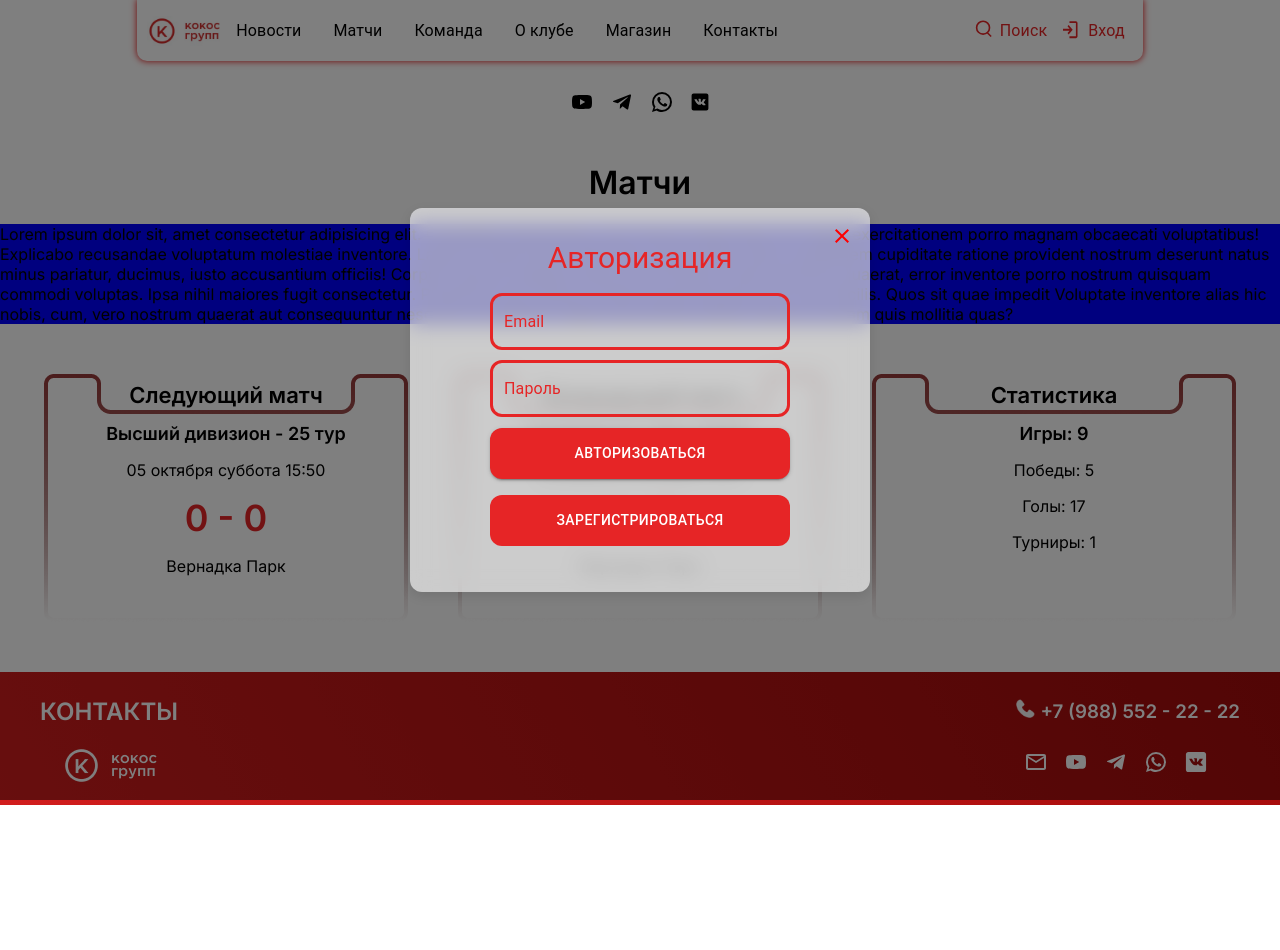
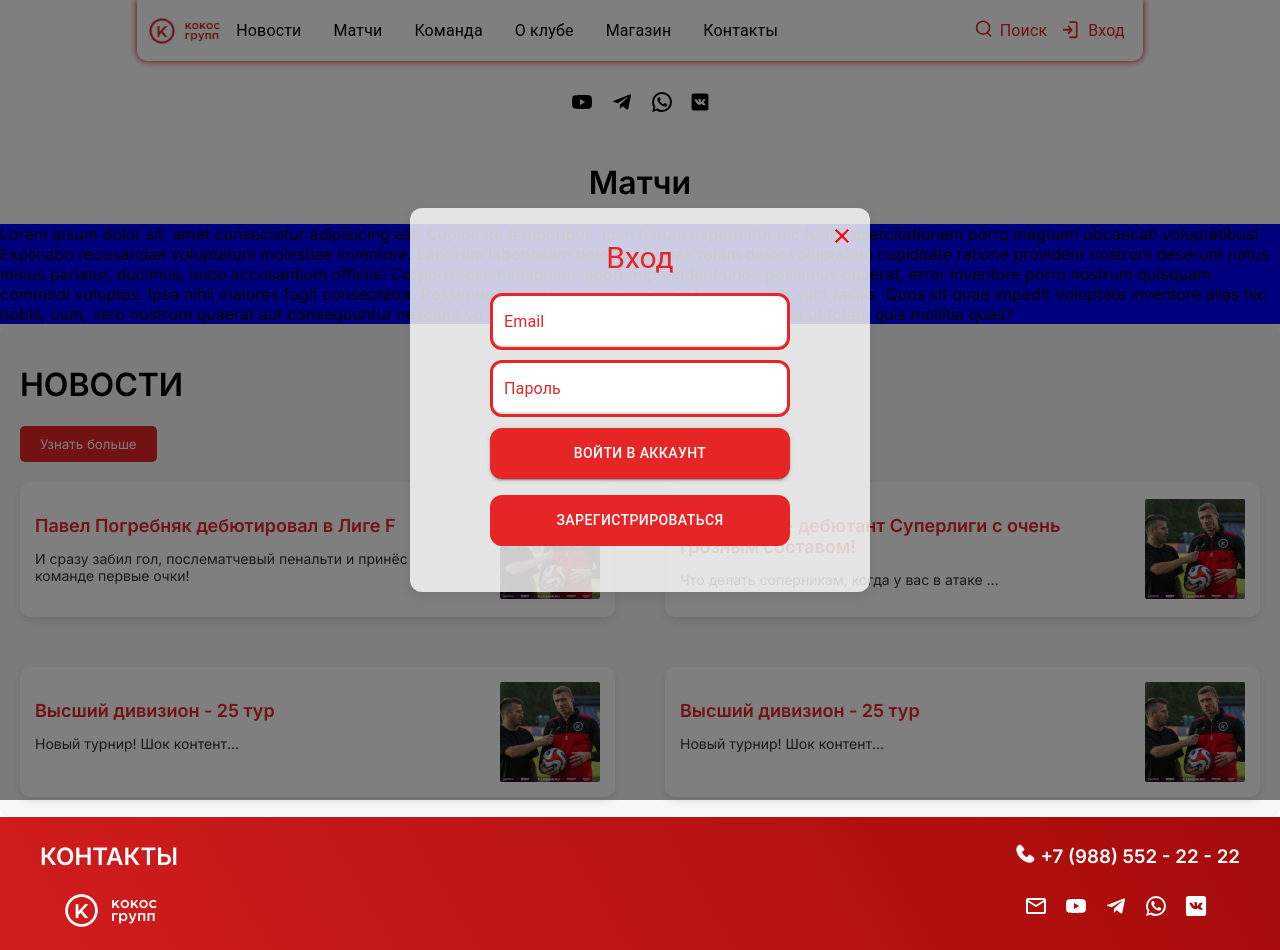
Before and after one commit to Juryxa/kokosBeerLove, a React (Create React App) app in the folder client/: page /matches in a window 1280 px wide. Both pictures are taken after a click on the button "Вход". Before the commit the page ends 805 px from the top, so only its background shows below. Built offline with nearby package versions, Linux system fonts and the light colour scheme.

Commit message:
news and regestration fix

```diff
--- a/client/src/components/Footer.css
+++ b/client/src/components/Footer.css
@@ -8,6 +8,7 @@
     align-items: center;
     width: 100%;
     position: static;
+
   }
 
   .footer-content {
--- /dev/null
+++ b/client/src/components/NewsPreview.css
@@ -0,0 +1,69 @@
+.news-section {
+    padding: 20px;
+    background-color: #f8f8f8;
+    border-radius: 10px;
+    max-width: 1340px;
+    margin: 0 auto;
+}
+
+.news-title {
+    font-size: 18px;
+    color: #E62526; /* Цвет заголовка */
+    margin-bottom: 10px;
+}
+
+.news-text {
+    font-size: 14px;
+    color: #333;
+}
+
+.more-button {
+    background-color: #E62526; /* Цвет кнопки */
+    color: white;
+    border: none;
+    border-radius: 5px;
+    padding: 10px 20px;
+    cursor: pointer;
+    margin-bottom: 20px;
+}
+
+.news-cards-container {
+    display: flex;
+    flex-wrap: wrap;
+    justify-content: space-between; /* Разделяет карточки */
+    gap: 50px; /* Промежуток между карточками */
+}
+
+.news-card {
+    background-color: white;
+    border-radius: 10px;
+    box-shadow: 0 4px 10px rgba(0, 0, 0, 0.1);
+    overflow: hidden;
+    transition: transform 0.3s;
+    display: flex;
+    flex-direction: row;
+    width: calc(50% - 25px); /* Занимает 50% ширины с учётом отступов */
+}
+
+.news-card:hover {
+    transform: scale(1.05); /* Эффект при наведении */
+}
+
+.news-image {
+    width: 100px;
+    height: 100px;
+    object-fit: cover; /* Обеспечивает обрезку изображения по размеру блока */
+}
+
+.news-content-text {
+    padding: 15px;
+    flex-grow: 1; /* Позволяет текстовому блоку занимать оставшуюся ширину */
+}
+
+.news-content-img {
+    display: flex;
+    justify-content: center;
+    align-items: center;
+    padding: 15px;
+    border-radius: 15px;
+}
--- /dev/null
+++ b/client/src/components/NewsPreview.tsx
@@ -0,0 +1,73 @@
+import React from 'react';
+import './NewsPreview.css';
+import newsImg from '../images/news.png'
+import {Link} from 'react-router-dom';
+
+interface News{
+    title:string,
+    content:string,
+    image:string,
+}
+
+
+
+
+const NewsCard:React.FC<News> = ({ title, content, image }) => {
+  return (
+    <div className="news-card">
+
+      <div className="news-content-text">
+        <h3 className="news-title">{title}</h3>
+        <p className="news-text">{content}</p>
+      </div>
+
+        <div className="news-content-img">
+        <img src={image} alt="news" className="news-image" />
+        </div>
+
+    </div>
+  );
+};
+
+const NewsPreview = () => {
+  const newsData = [
+    {
+      title: "Павел Погребняк дебютировал в Лиге F",
+      content: "И сразу забил гол, послематчевый пенальти и принёс команде первые очки!",
+      image: "../images/news.png" // Укажите путь к вашему изображению
+    },
+    {
+      title: "Кокс Групп - дебютант Суперлиги с очень грозным составом!",
+      content: "Что делать соперникам, когда у вас в атаке ...",
+      image: "../images/news.png" // Укажите путь к вашему изображению
+    },
+    {
+      title: "Высший дивизион - 25 тур",
+      content: "Новый турнир! Шок контент...",
+      image: "../images/news.png" // Укажите путь к вашему изображению
+    },
+    {
+      title: "Высший дивизион - 25 тур",
+      content: "Новый турнир! Шок контент...",
+      image: "../images/news.png" // Укажите путь к вашему изображению
+    },
+  ];
+
+  return (
+    <div className="news-section">
+      <h1>НОВОСТИ</h1>
+      <button className="more-button">
+  <Link to="/news" style={{ textDecoration: 'none', color: 'white' }}>
+    Узнать больше
+  </Link>
+</button>
+      <div className="news-cards-container">
+        {newsData.map((news, index) => (
+          <NewsCard key={index} title={news.title} content={news.content} image={newsImg} />
+        ))}
+      </div>
+    </div>
+  );
+};
+
+export default NewsPreview;
--- a/client/src/components/RegistrationModal.tsx
+++ b/client/src/components/RegistrationModal.tsx
@@ -1,15 +1,15 @@
-import React, {useState, useContext} from 'react';
-import {Modal, Box, Button, TextField, Typography,IconButton} from '@mui/material';
-import {Context} from '../index';
-import {observer} from 'mobx-react-lite';
+import React, { useState, useContext } from 'react';
+import { Modal, Box, Button, TextField, Typography, IconButton } from '@mui/material';
+import { Context } from '../index';
+import { observer } from 'mobx-react-lite';
 import CloseIcon from '@mui/icons-material/Close';
 
 const RegistrationModal: React.FC<{ open: boolean, handleClose: () => void }> = ({ open, handleClose }) => {
   const [isLogin, setIsLogin] = useState<boolean>(true);
   const [email, setEmail] = useState<string>('');
   const [password, setPassword] = useState<string>('');
-  const [name, setName] = useState<string>(''); // Поле для имени при регистрации
-  const [confirmPassword, setConfirmPassword] = useState<string>(''); // Подтверждение пароля
+  const [name, setName] = useState<string>('');
+  const [confirmPassword, setConfirmPassword] = useState<string>('');
   const { store } = useContext(Context);
 
   const handleSubmit = () => {
@@ -22,15 +22,14 @@ const RegistrationModal: React.FC<{ open: boolean, handleClose: () => void }> =
       }
       store.registration(email, password);
     }
-    handleClose(); // Закрыть модальное окно после регистрации/логина
+    handleClose();
   };
 
   return (
     <Modal open={open} onClose={handleClose}>
       <Box
         sx={{
-                    backgroundColor: 'rgba(255, 255, 255, 0.6)',
-                    backdropFilter: 'blur(10px)',
+          backgroundColor: 'rgba(255, 255, 255, 0.8)', // Прозрачность контейнера
           borderRadius: '12px',
           padding: '30px',
           width: '400px',
@@ -40,42 +39,37 @@ const RegistrationModal: React.FC<{ open: boolean, handleClose: () => void }> =
           top: '50%',
           left: '50%',
           transform: 'translate(-50%, -50%)',
-
-
         }}
       >
         <IconButton
-          onClick={handleClose} // Закрываем модальное окно
+          onClick={handleClose}
           sx={{
             position: 'absolute',
             top: 8,
             right: 8,
-            color:"red"
+            color: "red"
           }}
         >
           <CloseIcon />
         </IconButton>
-                <Typography variant="h5" sx={{mb: 2, color: '#E62526', fontSize: "30px"}}>
-                    {isLogin ? "Авторизация" : "Регистрация"}
+
+        <Typography variant="h5" sx={{ mb: 2, color: '#E62526', fontSize: "30px" }}>
+          {isLogin ? "Вход" : "Регистрация"}
         </Typography>
 
-                {/* Поле для имени, отображается только при регистрации */}
         {!isLogin && (
           <TextField
-
             sx={{
-                            mb: 2, height: "51px", width: "300px",
+              mb: 2, height: "51px", width: "300px",borderRadius: '12px',
+              // Убираем прозрачность у инпутов
+              backgroundColor: 'white',
               '& .MuiOutlinedInput-root': {
-                                '& fieldset': {borderColor: '#E62526', borderWidth: '3px', borderRadius: '12px',},
-                                '&:hover fieldset': {borderColor: '#E62526', borderWidth: '3px', borderRadius: '12px',},
-                                '&.Mui-focused fieldset': {
-                                    borderColor: '#E62526',
-                                    borderWidth: '3px',
-                                    borderRadius: '12px',
+                '& fieldset': { borderColor: '#E62526', borderWidth: '3px', borderRadius: '12px' },
+                '&:hover fieldset': { borderColor: '#E62526', borderWidth: '3px', borderRadius: '12px' },
+                '&.Mui-focused fieldset': { borderColor: '#E62526', borderWidth: '3px', borderRadius: '12px' },
               },
-                            },
-                            '& .MuiInputLabel-root': {color: '#E62526'},
-                            '& .MuiInputLabel-root.Mui-focused': {color: '#E62526'}
+              '& .MuiInputLabel-root': { color: '#E62526' },
+              '& .MuiInputLabel-root.Mui-focused': { color: '#E62526' }
             }}
             label="Имя"
             variant="outlined"
@@ -85,20 +79,16 @@ const RegistrationModal: React.FC<{ open: boolean, handleClose: () => void }> =
         )}
 
         <TextField
-
           sx={{
-                        mb: 2, height: "51px", width: "300px",
+            mb: 2, height: "51px", width: "300px",borderRadius: '12px',
+            backgroundColor: 'white', // Убираем прозрачность у инпутов
             '& .MuiOutlinedInput-root': {
-                            '& fieldset': {borderColor: '#E62526', borderWidth: '3px', borderRadius: '12px',},
-                            '&:hover fieldset': {borderColor: '#E62526', borderWidth: '3px', borderRadius: '12px,'},
-                            '&.Mui-focused fieldset': {
-                                borderColor: '#E62526',
-                                borderWidth: '3px',
-                                borderRadius: '12px'
+              '& fieldset': { borderColor: '#E62526', borderWidth: '3px', borderRadius: '12px' },
+              '&:hover fieldset': { borderColor: '#E62526', borderWidth: '3px', borderRadius: '12px' },
+              '&.Mui-focused fieldset': { borderColor: '#E62526', borderWidth: '3px', borderRadius: '12px' },
             },
-                        },
-                        '& .MuiInputLabel-root': {color: '#E62526'},
-                        '& .MuiInputLabel-root.Mui-focused': {color: '#E62526'}
+            '& .MuiInputLabel-root': { color: '#E62526' },
+            '& .MuiInputLabel-root.Mui-focused': { color: '#E62526' }
           }}
           label="Email"
           variant="outlined"
@@ -107,20 +97,16 @@ const RegistrationModal: React.FC<{ open: boolean, handleClose: () => void }> =
         />
 
         <TextField
-
           sx={{
-                        mb: 2, height: "51px", width: "300px",
+            mb: 2, height: "51px", width: "300px",borderRadius: '12px',
+            backgroundColor: 'white', // Убираем прозрачность у инпутов
             '& .MuiOutlinedInput-root': {
-                            '& fieldset': {borderColor: '#E62526', borderWidth: '3px', borderRadius: '12px',},
-                            '&:hover fieldset': {borderColor: '#E62526', borderWidth: '3px', borderRadius: '12px',},
-                            '&.Mui-focused fieldset': {
-                                borderColor: '#E62526',
-                                borderWidth: '3px',
-                                borderRadius: '12px',
+              '& fieldset': { borderColor: '#E62526', borderWidth: '3px', borderRadius: '12px' },
+              '&:hover fieldset': { borderColor: '#E62526', borderWidth: '3px', borderRadius: '12px' },
+              '&.Mui-focused fieldset': { borderColor: '#E62526', borderWidth: '3px', borderRadius: '12px' },
             },
-                        },
-                        '& .MuiInputLabel-root': {color: '#E62526'},
-                        '& .MuiInputLabel-root.Mui-focused': {color: '#E62526'}
+            '& .MuiInputLabel-root': { color: '#E62526' },
+            '& .MuiInputLabel-root.Mui-focused': { color: '#E62526' }
           }}
           label="Пароль"
           variant="outlined"
@@ -129,23 +115,18 @@ const RegistrationModal: React.FC<{ open: boolean, handleClose: () => void }> =
           value={password}
         />
 
-                {/* Поле подтверждения пароля, отображается только при регистрации */}
         {!isLogin && (
           <TextField
-
             sx={{
-                            mb: 2, height: "51px", width: "300px",
+              mb: 2, height: "51px", width: "300px",borderRadius: '12px',
+              backgroundColor: 'white', // Убираем прозрачность у инпутов
               '& .MuiOutlinedInput-root': {
-                                '& fieldset': {borderColor: '#E62526', borderWidth: '3px', borderRadius: '12px',},
-                                '&:hover fieldset': {borderColor: '#E62526', borderWidth: '3px', borderRadius: '12px',},
-                                '&.Mui-focused fieldset': {
-                                    borderColor: '#E62526',
-                                    borderWidth: '3px',
-                                    borderRadius: '12px',
+                '& fieldset': { borderColor: '#E62526', borderWidth: '3px', borderRadius: '12px' },
+                '&:hover fieldset': { borderColor: '#E62526', borderWidth: '3px', borderRadius: '12px' },
+                '&.Mui-focused fieldset': { borderColor: '#E62526', borderWidth: '3px', borderRadius: '12px' },
               },
-                            },
-                            '& .MuiInputLabel-root': {color: '#E62526'},
-                            '& .MuiInputLabel-root.Mui-focused': {color: '#E62526'}
+              '& .MuiInputLabel-root': { color: '#E62526' },
+              '& .MuiInputLabel-root.Mui-focused': { color: '#E62526' }
             }}
             label="Подтвердите пароль"
             variant="outlined"
@@ -156,7 +137,6 @@ const RegistrationModal: React.FC<{ open: boolean, handleClose: () => void }> =
         )}
 
         <Button
-
           variant="contained"
           sx={{
             mb: 2,
@@ -168,12 +148,11 @@ const RegistrationModal: React.FC<{ open: boolean, handleClose: () => void }> =
           }}
           onClick={handleSubmit}
         >
-                    {isLogin ? 'Авторизоваться' : 'Зарегистрироваться'}
+          {isLogin ? 'Войти в аккаунт' : 'Зарегистрироваться'}
         </Button>
 
         {isLogin ? (
           <Button
-
             variant="text"
             sx={{
               mb: 2,
@@ -189,7 +168,6 @@ const RegistrationModal: React.FC<{ open: boolean, handleClose: () => void }> =
           </Button>
         ) : (
           <Button
-
             variant="text"
             sx={{
               mb: 2,
@@ -201,7 +179,7 @@ const RegistrationModal: React.FC<{ open: boolean, handleClose: () => void }> =
             }}
             onClick={() => setIsLogin(true)}
           >
-                        Войти
+            Войти в аккаунт
           </Button>
         )}
       </Box>
--- /dev/null
+++ b/client/src/components/news.json
@@ -0,0 +1,23 @@
+{" news" : [
+    {
+      "title": "Павел Погребняк дебютировал в Лиге F",
+      "content": "И сразу забил гол, послематчевый пенальти и принёс команде первые очки!",
+      "image": "path/to/image1.jpg"
+    },
+    {
+      "title": "Кокс Групп - дебютант Суперлиги с очень грозным составом!",
+      "content": "Что делать соперникам, когда у вас в атаке ...",
+      "image": "path/to/image2.jpg"
+    },
+    {
+      "title": "Высший дивизион - 25 тур",
+      "content": "Новый турнир! Шок контент...",
+      "image": "path/to/image3.jpg"
+    },
+    {
+      "title": "Высший дивизион - 25 тур",
+      "content": "Новый турнир! Шок контент...",
+      "image": "path/to/image4.jpg"
+    }
+  ]
+}
--- a/client/src/pages/Matches.tsx
+++ b/client/src/pages/Matches.tsx
@@ -3,6 +3,10 @@ import Header from '../components/Header';
 import Footer from '../components/Footer';
 import './Matches.css';
 import MatchesPreview from '../components/MatchesPreview';
+import NewsPreview from '../components/NewsPreview';
+
+
+
 
 const Matches: FC = () => {
     return (
@@ -22,8 +26,9 @@ const Matches: FC = () => {
                  Voluptate inventore alias hic nobis, cum, vero nostrum quaerat aut consequuntur nesciunt vo
                  luptates, fugiat assumenda aliquid ratione ut totam quis mollitia quas?
                  </div>
-                 <MatchesPreview/>
+                 <NewsPreview/>
                  </div>
+
        <Footer/>
         </div>
     );
```
Also changed, not shown: client/src/images/news.png (added). Lines whose indentation alone changed are shown as unchanged.
